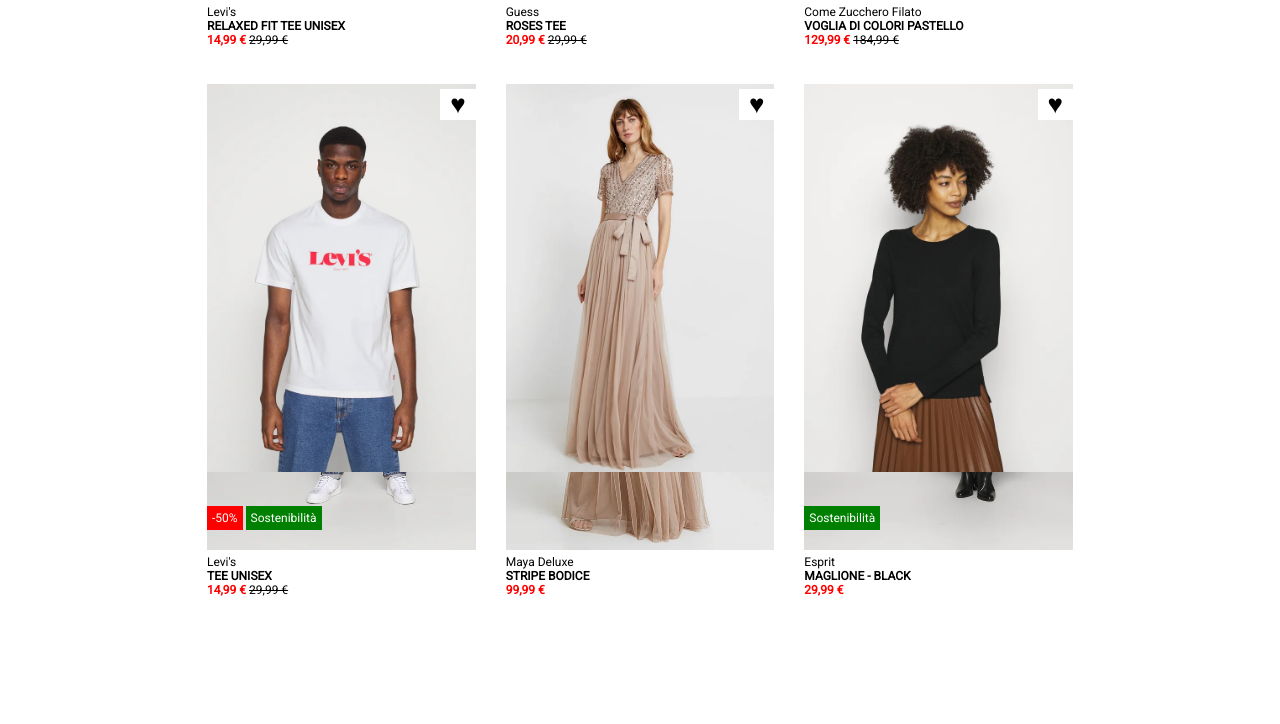
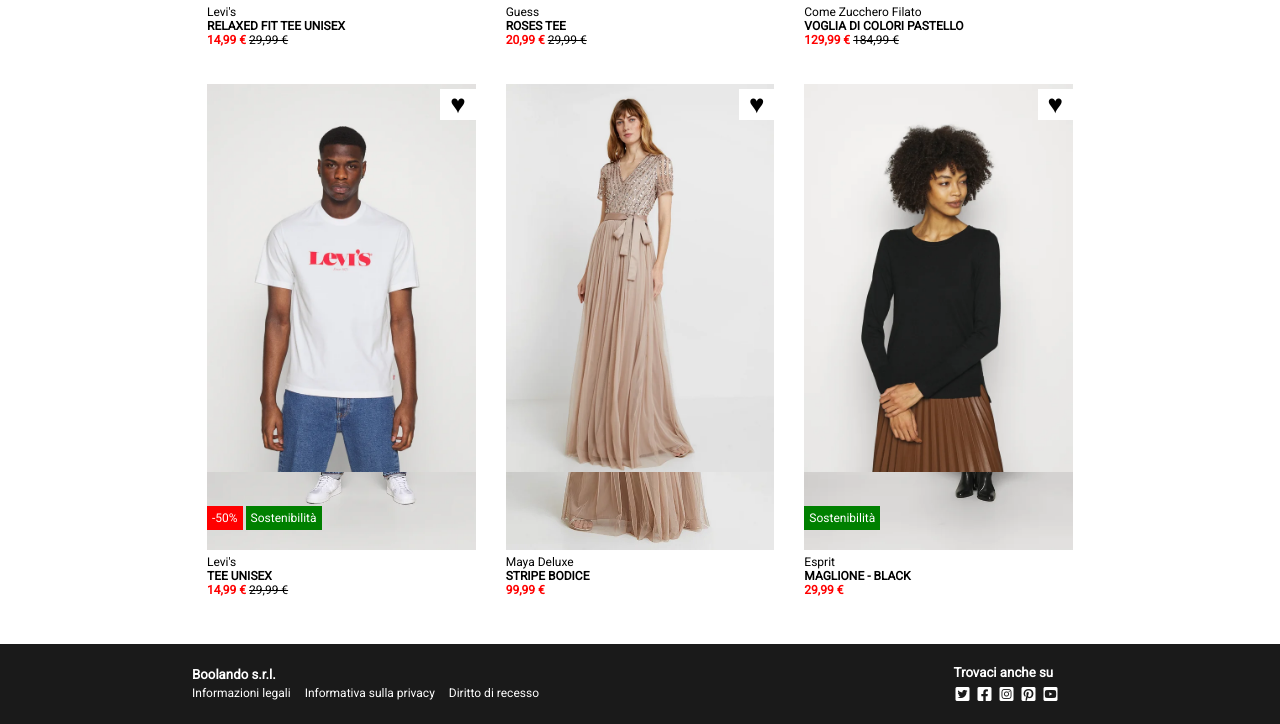
Before and after one commit to JacopoNa/html-css-boolando, a plain HTML site: page index.html in a window 1280 px wide. Shown: the part 556-1280 px from the top of the page. Before the commit the page ends 1190 px from the top, so only its background shows below. Drawn offline with Linux system fonts and the light colour scheme.

Commit message:
footer done

```diff
--- a/css/style.css
+++ b/css/style.css
@@ -6,9 +6,12 @@
     box-sizing: border-box;
 }
 
+/* COMMON */
+
 .container {
     width: 70%;
     margin: 0 auto;
+    display: flex;
 }
 
 * {
@@ -25,10 +28,6 @@
     align-items: center;
     font-family: 'Roboto', sans-serif;
     margin-bottom: 30px;
-}
-
-header .container {
-    display: flex;
 }
 
 .gender {
@@ -144,7 +143,6 @@
 }
 
 .foto {
-
     background-size: cover;
 }
 
@@ -171,3 +169,41 @@
 .sei {
     background-image: url('../img/6b.webp');
 }
+
+/* FOOTER */
+
+footer {
+    height: 80px;
+    color: white;
+    background-color: #1a1a1a;
+    display: flex;
+    margin-top: 10px;
+}
+
+footer .container {
+    align-items: center;
+}
+
+.company {
+    width: 85%;
+}
+
+.social {
+    width: 15%;
+}
+
+footer span {
+    font-size: 12px;
+}
+
+.informations {
+    padding: 0 10px;
+}
+
+.network {
+    margin-top: 5px;
+}
+
+.network i {
+    padding: 0 2px;
+}
--- a/index.html
+++ b/index.html
@@ -169,6 +169,26 @@
 
     <!--PIE' DI PAGINA-->
     <footer>
+        <div class="container">
+            <div class="company">
+                <h5>Boolando s.r.l.</h5>
+                <span>Informazioni legali</span>
+                <span class="informations">Informativa sulla privacy</span>
+                <span>Diritto di recesso</span>
+            </div>
+
+            <div class="social">
+                <h5>Trovaci anche su</h5>
+                <div class="network">
+                    <i class="fa-brands fa-twitter-square"></i>
+                    <i class="fa-brands fa-facebook-square"></i>
+                    <i class="fa-brands fa-instagram-square"></i>
+                    <i class="fa-brands fa-pinterest-square"></i>
+                    <i class="fa-brands fa-youtube-square"></i>
+                </div>
+
+            </div>
+        </div>
 
     </footer>
 
```
